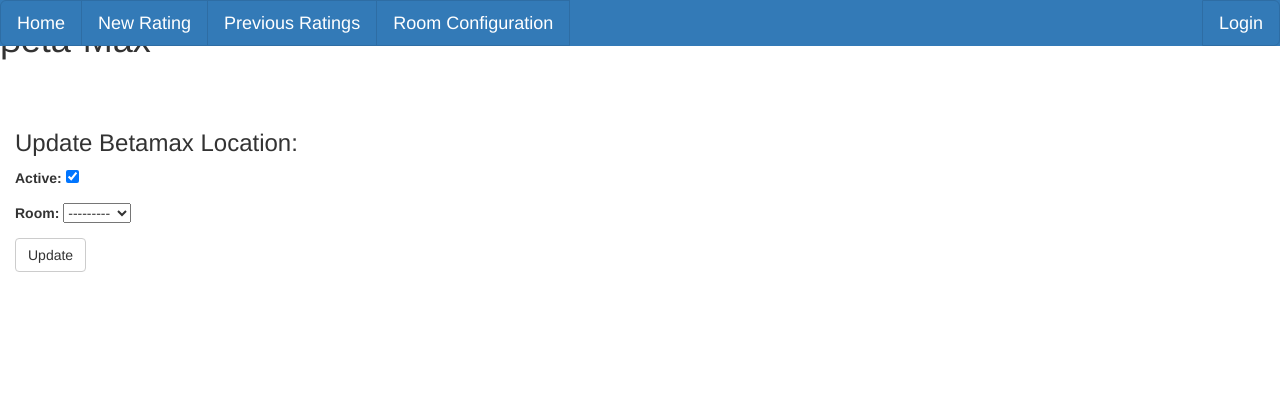
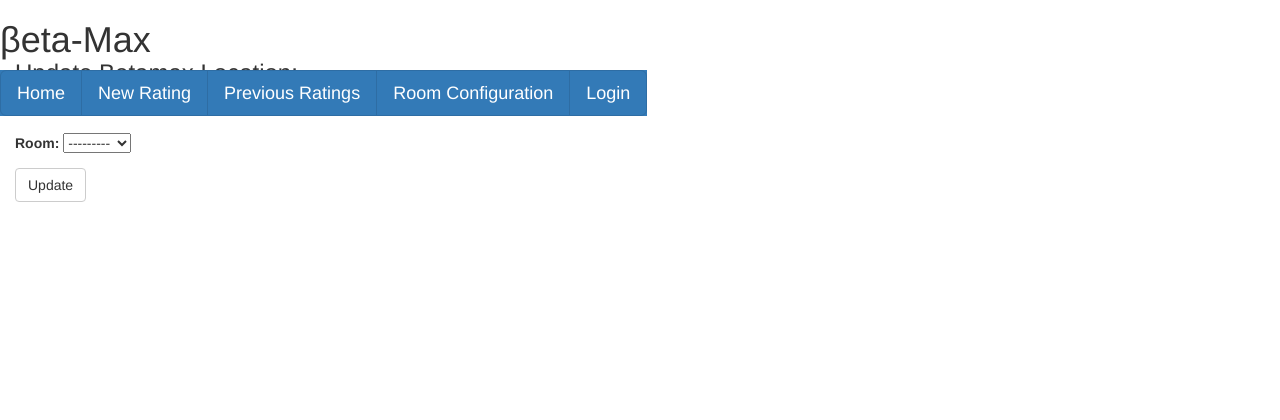
Before and after one commit to zilingzhang/Betamax, a Django app: page /comfort/config/ in a window 1280 px wide. Shown: the top 420 px of the page. Run offline with Django 3.2, Linux system fonts and the light colour scheme; data comes from the database, SQL or seed files in the repository; some libraries are stand-ins or nearby versions.

Commit message:
edited header

```diff
--- a/comfort/templates/comfort/header.html
+++ b/comfort/templates/comfort/header.html
@@ -4,8 +4,9 @@
 	<script src="https://ajax.googleapis.com/ajax/libs/jquery/3.3.1/jquery.min.js"></script>
 	<script src="https://maxcdn.bootstrapcdn.com/bootstrap/3.3.7/js/bootstrap.min.js"></script>
 	<head>
+		<div style="width:100%; top: 0; position: fixed;">
 			<div><h1>βeta-Max</h1></div>
-		<div class="btn-group" style="background-color:337ab7; width:100%; top: 0; position: fixed;">
+			<div class="btn-group" style="background-color:337ab7;">
 				<a class='btn btn-primary btn-lg' href='/comfort/'>Home</a>
 				<a class='btn btn-primary btn-lg' href='/comfort/create/'>New Rating</a>
 				<a class='btn btn-primary btn-lg' href='/comfort/detail/'>Previous Ratings</a>
@@ -16,9 +17,10 @@
 					<a class='btn btn-primary btn-lg' href='/accounts/login/' style="float:right;">Login</a>
 				{% endif %}
 			</div>
+		</div>
 		<style>
 		.footer {
-			position: absolute;
+			position: fixed;
 			bottom:0;
 			width: 100%;
 			height:60px;
```
Lines whose indentation alone changed are shown as unchanged.
